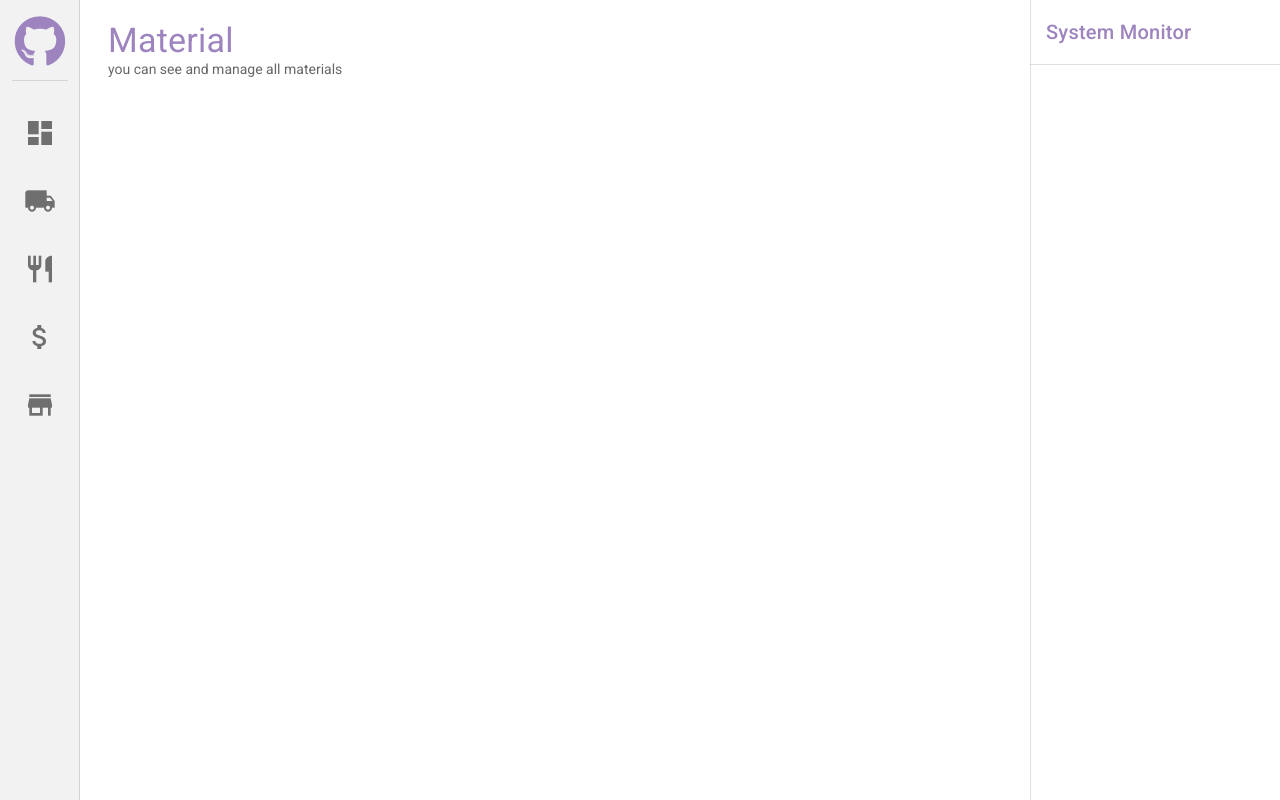
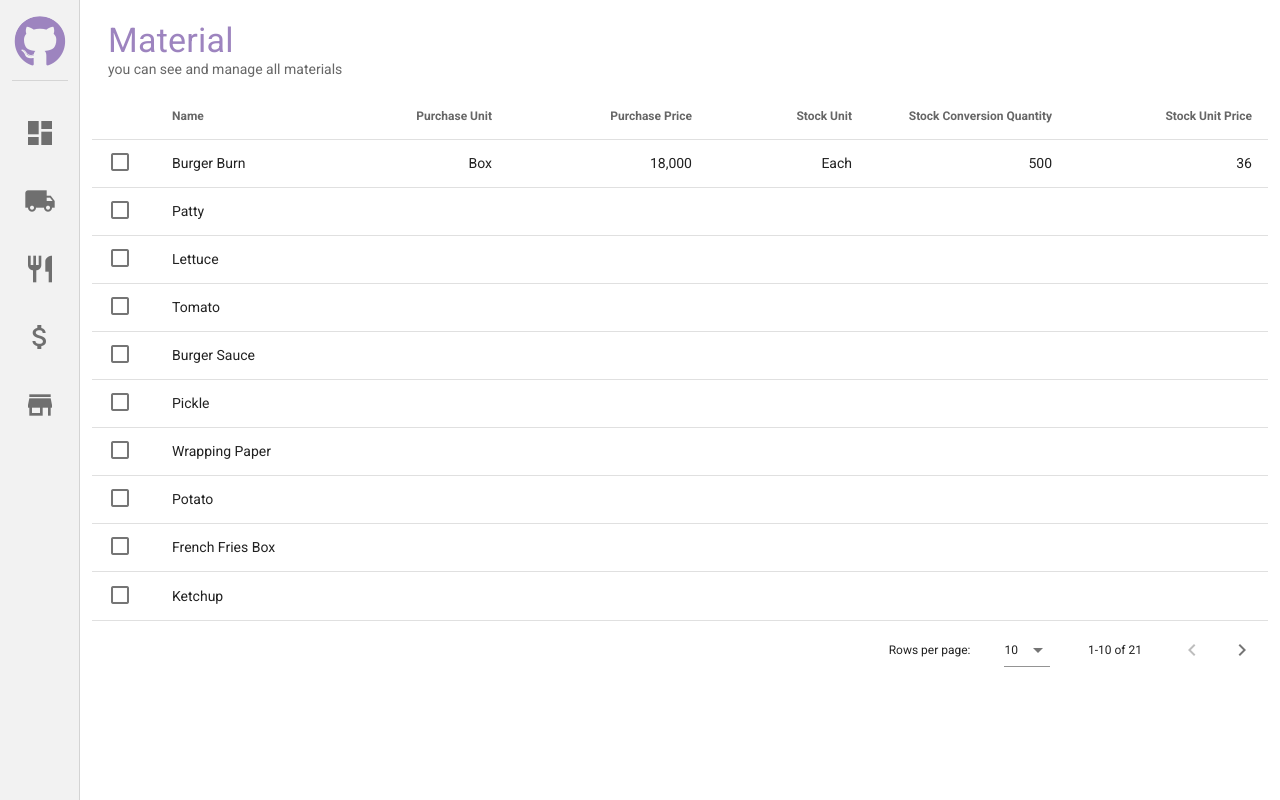
Before and after one commit to Ohmry/food-management-system, a Vue app: page /material in a window 1280 px wide. Built offline with nearby package versions, Linux system fonts and the light colour scheme.

Commit message:
developing material views

```diff
--- a/src/App.vue
+++ b/src/App.vue
@@ -4,20 +4,19 @@
     <v-main>
       <router-view/>
     </v-main>
-    <SystemMonitor />
+    <!-- <SystemMonitor /> -->
   </v-app>
 </template>
 
 <script>
 
 import MenuNavigator from './components/MenuNavigator'
-import SystemMonitor from './components/SystemMonitor'
+// import SystemMonitor from './components/SystemMonitor'
 
 export default {
   name: 'App',
   components: {
-    MenuNavigator,
-    SystemMonitor
+    MenuNavigator
   }
 };
 </script>
--- a/src/components/SystemMonitor.vue
+++ b/src/components/SystemMonitor.vue
@@ -1,5 +1,5 @@
 <template>
-  <v-navigation-drawer app right width="250">
+  <v-navigation-drawer app right width="150">
     <v-toolbar flat>
       <v-toolbar-title class="text-h6" style="color: #9D84BF">System Monitor</v-toolbar-title>
     </v-toolbar>
--- a/src/store/index.js
+++ b/src/store/index.js
@@ -5,6 +5,29 @@ Vue.use(Vuex)
 
 export default new Vuex.Store({
   state: {
+    materials: [
+      { name: 'Burger Burn', purchaseUnit: 'Box', purchasePrice: 18000, stockUnit: 'Each', stockConversionQuantity: 500, stockUnitPrice: 36 },
+      { name: 'Patty', cost: 530 },
+      { name: 'Lettuce', cost: 70 },
+      { name: 'Tomato', cost: 45 },
+      { name: 'Burger Sauce', cost: 15 },
+      { name: 'Pickle', cost: 25 },
+      { name: 'Wrapping Paper', cost: 10 },
+      { name: 'Potato', cost: 75 },
+      { name: 'French Fries Box', cost: 15 },
+      { name: 'Ketchup', cost: 5 },
+      { name: 'Coke Cup', cost: 5 },
+      { name: 'Straw', cost: 2 },
+      { name: 'Coke Syrup', cost: 10 },
+      { name: 'Hotdog Burn', cost: 130 },
+      { name: 'Sausage', cost: 75 },
+      { name: 'Mustard Sauce', cost: 20 },
+      { name: 'Sandwich Bread', cost: 100 },
+      { name: 'Slice Ham', cost: 120 },
+      { name: 'Slice Cheese', cost: 100 },
+      { name: 'Fried Eggs', cost: 75 },
+      { name: 'Mayonnaise', cost: 35 }
+    ]
   },
   mutations: {
   },
--- a/src/views/DashBoard.vue
+++ b/src/views/DashBoard.vue
@@ -9,7 +9,7 @@
               <OverviewItem title="Total Transaction" icon="shopping_cart" value="9,438" />
             </v-col>
             <v-col cols="12" md="3">
-              <OverviewItem title="Total Sales" icon="attach_money" value="9,438" />
+              <OverviewItem title="Total Sales" icon="attach_money" value="1,999,438" />
             </v-col>
             <v-col cols="12" md="3">
               <OverviewItem title="Average Selling Price" icon="show_chart" value="9,438" />
--- a/src/views/Material.vue
+++ b/src/views/Material.vue
@@ -2,6 +2,20 @@
   <v-app>
     <v-container fluid>
       <MenuTitle title="Material" description="you can see and manage all materials"/>
+      <v-data-table :headers="table.headers" :items="table.data">
+        <template v-slot:item.checked="{item}">
+          <v-simple-checkbox v-model="item.checked" :ripple="false"></v-simple-checkbox>
+        </template>
+        <template v-slot:item.purchasePrice="{item}">
+          {{ item.purchasePrice ? item.purchasePrice.toString().replace(/(\d)(?=(?:\d{3})+(?!\d))/g, '$1,') : '' }}
+        </template>
+        <template v-slot:item.stockConversionQuantity="{item}">
+          {{ item.stockConversionQuantity ? item.stockConversionQuantity.toString().replace(/(\d)(?=(?:\d{3})+(?!\d))/g, '$1,') : '' }}
+        </template>
+        <template v-slot:item.stockUnitPrice="{item}">
+          {{ item.stockUnitPrice ? item.stockUnitPrice.toString().replace(/(\d)(?=(?:\d{3})+(?!\d))/g, '$1,') : '' }}
+        </template>
+      </v-data-table>
     </v-container>
   </v-app>
 </template>
@@ -11,6 +25,33 @@ import MenuTitle from '../components/MenuTitle'
 export default {
   components: {
     MenuTitle
+  },
+  data: () => ({
+    table: {
+      headers: [
+        { text: '', value: 'checked', width: '30px', sortable: false },
+        { text: 'Name', value: 'name', },
+        { text: 'Purchase Unit', value: 'purchaseUnit', width: '160px', align: 'end', sortable: false },
+        { text: 'Purchase Price', value: 'purchasePrice', width: '200px', align: 'end', sortable: false },
+        { text: 'Stock Unit', value: 'stockUnit', width: '160px', align: 'end', sortable: false },
+        { text: 'Stock Conversion Quantity', width: '200px', value: 'stockConversionQuantity', align: 'end', sortable: false },
+        { text: 'Stock Unit Price', width: '200px', value: 'stockUnitPrice', align: 'end', sortable: false }
+      ],
+      data: []
+    }
+  }),
+  mounted () {
+    this.table.data = Array.from(this.$store.state.materials.map(material => {
+      return {
+        checked: false,
+        name: material.name,
+        purchaseUnit: material.purchaseUnit,
+        purchasePrice: material.purchasePrice,
+        stockUnit: material.stockUnit,
+        stockConversionQuantity: material.stockConversionQuantity,
+        stockUnitPrice: material.stockUnitPrice
+      }
+    }))
   }
 }
 </script>
```
